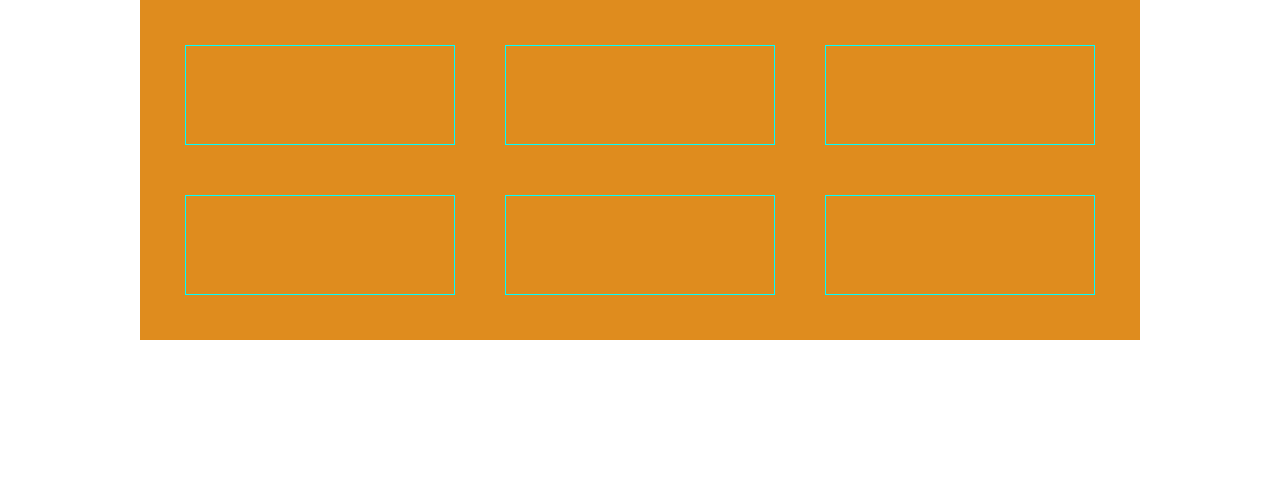
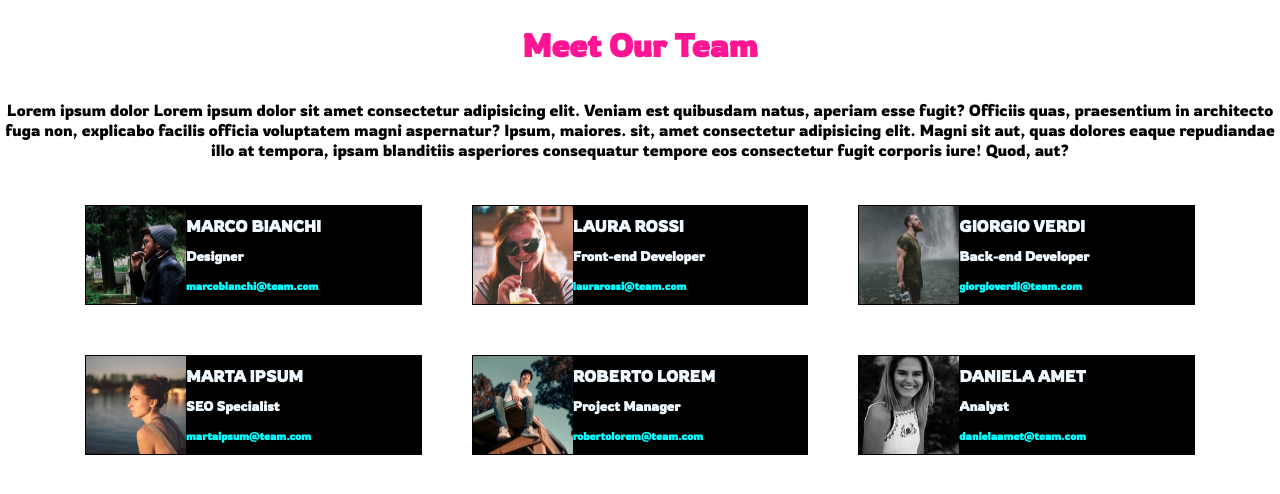
Before and after one commit to Th4Dude/html-css-float-cards, a plain HTML site: page index.html in a window 1280 px wide. Drawn offline with Linux system fonts and the light colour scheme.

Commit message:
Progetto Finito

```diff
--- a/index.html
+++ b/index.html
@@ -5,36 +5,117 @@
     <meta http-equiv="X-UA-Compatible" content="IE=edge">
     <meta name="viewport" content="width=device-width, initial-scale=1.0">
     <title>Float-Cards</title>
+    <link rel="preconnect" href="https://fonts.googleapis.com">
+    <link rel="preconnect" href="https://fonts.gstatic.com" crossorigin>
+    <link href="https://fonts.googleapis.com/css2?family=Roboto:wght@700&family=Rowdies&display=swap" rel="stylesheet">
     <link rel="stylesheet" href="style.css">
 </head>
 <body>
+            <!-- titolo-testo -->
 
     <header>
-
+        <div class="title-lorem">
+            <h1 id="colore-title">Meet Our Team</h1>
+            <p>Lorem ipsum dolor Lorem ipsum dolor sit amet consectetur adipisicing elit. Veniam est quibusdam natus, aperiam esse fugit? Officiis quas, praesentium in architecto fuga non, explicabo facilis officia voluptatem magni aspernatur? Ipsum, maiores. sit, amet consectetur adipisicing elit. Magni sit aut, quas dolores eaque repudiandae illo at tempora, ipsam blanditiis asperiores consequatur tempore eos consectetur fugit corporis iure! Quod, aut?</p>
+        </div>
     </header>
 
+            <!-- fine-titolo-testo -->
+
     <main>
+            <!-- box01 -->
 
         <div class="container clearfix">
 
             <div class="box">
-
-            </div>
-            <div class="box">
-            </div>
-            <div class="box">
-            </div>
-            <div class="box">
-            </div>
-            <div class="box">
-            </div>
-            <div class="box">
+                <div>
+                    <img class="foto" src="/img/male1.png" alt="">
+                    <div class="box02">
+                        <h4>MARCO BIANCHI</h4>
+                        <h5>Designer</h5>
+                        <h6><a class="colore" href="mailto:">marcobianchi@team.com</a></h6>
+                    </div>
+                </div>
             </div>
 
+            <!-- fine-box01 -->
+
+            <!-- box02 -->
+
+            <div class="box">
+                <div>
+                    <img class="foto" src="/img/female1.png" alt="">
+                    <div class="box02">
+                        <h4>LAURA ROSSI</h4>
+                        <h5>Front-end Developer</h5>
+                        <h6><a class="colore" href="mailto:">laurarossi@team.com</a></h6>
+                    </div>
+                </div>
+            </div>
+
+            <!-- fine-box02 -->
+
+            <!-- box03 -->
+
+            <div class="box">
+                <div>
+                    <img class="foto" src="/img/male2.png" alt="">
+                    <div class="box02">
+                        <h4>GIORGIO VERDI</h4>
+                        <h5>Back-end Developer</h5>
+                        <h6><a class="colore" href="mailto:">giorgioverdi@team.com</a></h6>
+                    </div>
+                </div>
+            </div>
+
+            <!-- fine-box03 -->
+
+           <!-- box04 -->
+
+            <div class="box">
+                <div>
+                    <img class="foto" src="/img/female2.png" alt="">
+                    <div class="box02">
+                        <h4>MARTA IPSUM</h4>
+                        <h5>SEO Specialist</h5>
+                        <h6><a class="colore" href="mailto:">martaipsum@team.com</a></h6>
+                    </div>
+                </div>
+            </div>
+
+            <!-- fine-box04 -->
+
+           <!-- box05 -->
+
+            <div class="box">
+                <div>
+                    <img class="foto" src="/img/male3.png" alt="">
+                    <div class="box02">
+                        <h4>ROBERTO LOREM</h4>
+                        <h5>Project Manager</h5>
+                        <h6><a class="colore" href="mailto:">robertolorem@team.com</a></h6>
+                    </div>
+                </div>
+            </div>
+
+            <!-- fine-box05 -->
+
+            <!-- box06 -->
+
+            <div class="box">
+                <div>
+                    <img class="foto" src="/img/female3.png" alt="">
+                    <div class="box02">
+                        <h4>DANIELA AMET</h4>
+                        <h5>Analyst</h5>
+                        <h6><a class="colore" href="mailto:">danielaamet@team.com</a></h6>
+                    </div>
+                </div>
+            </div>
+
+            <!-- fine-box06 -->
 
         </div>
-
-
     </main>
 
 </body>
--- a/style.css
+++ b/style.css
@@ -2,25 +2,53 @@
     margin: 0;
     padding: 0;
     box-sizing: border-box;
+    font-family: 'Roboto', sans-serif;
+    font-family: 'Rowdies', cursive;
 }
-
+.title-lorem{
+    margin-top: 25px;
+    text-align: center;
+}
+#colore-title{
+    color: deeppink;
+    margin-bottom: 35px;
+}
 .container {
     margin: 0 auto;
-    max-width: 1000px;
+    max-width: 1200px;
     padding: 20px;
-    background: rgb(223, 140, 30);
 }
 .box {
     float: left;
     height: 100px;width: calc(100% /3 - 50px);
     border: 1px solid;
-    border-color: aqua;
-    text-align: center;
-    line-height: 100px;
+    border-color: rgb(0, 0, 0);
     margin: 25px;
+    background-color: black;
+    color: aliceblue;
+    display: block;
 }
 .clearfix::after {
     content: "";
     clear: both;
     display: block;
-    }
+}
+.foto{
+    float: left;
+    width: 100px;
+    height: 98px;
+}
+.box02{
+    padding-top: 5px;
+    line-height: 30px;
+}
+.colore:link{
+    color: aqua;
+}
+
+.colore:hover{
+    color: hotpink;
+}
+.colore:link {
+    text-decoration: none;
+}
```
